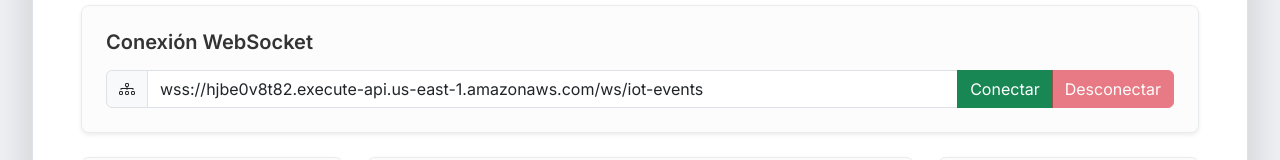
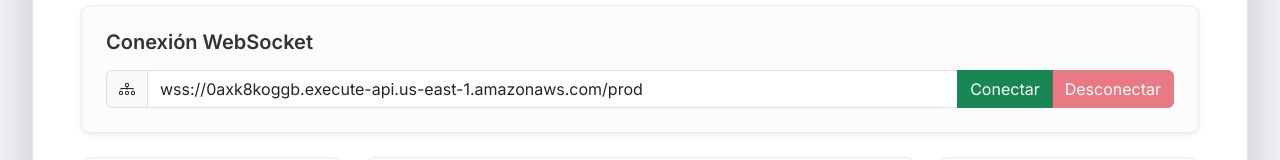
Before and after one commit to Wicho471/iot-monitor-app, a plain HTML site: page index.html in a window 1280 px wide. Shown: the part 164-324 px from the top of the page. Drawn offline with nearby package versions, Linux system fonts and the light colour scheme; no server answers.

Commit message:
Add API getway ws

```diff
--- a/index.html
+++ b/index.html
@@ -27,7 +27,7 @@
                 <h2 class="h5 fw-semibold mb-3">Conexión WebSocket</h2>
                 <div class="input-group">
                     <span class="input-group-text"><i class="bi bi-diagram-3"></i></span>
-                    <input type="text" class="form-control" id="websocket-url-input" value="wss://hjbe0v8t82.execute-api.us-east-1.amazonaws.com/ws/iot-events">
+                    <input type="text" class="form-control" id="websocket-url-input" value="wss://0axk8koggb.execute-api.us-east-1.amazonaws.com/prod">
                     <button class="btn btn-success" type="button" id="btn-connect">Conectar</button>
                     <button class="btn btn-danger" type="button" id="btn-disconnect" disabled>Desconectar</button>
                 </div>
```
